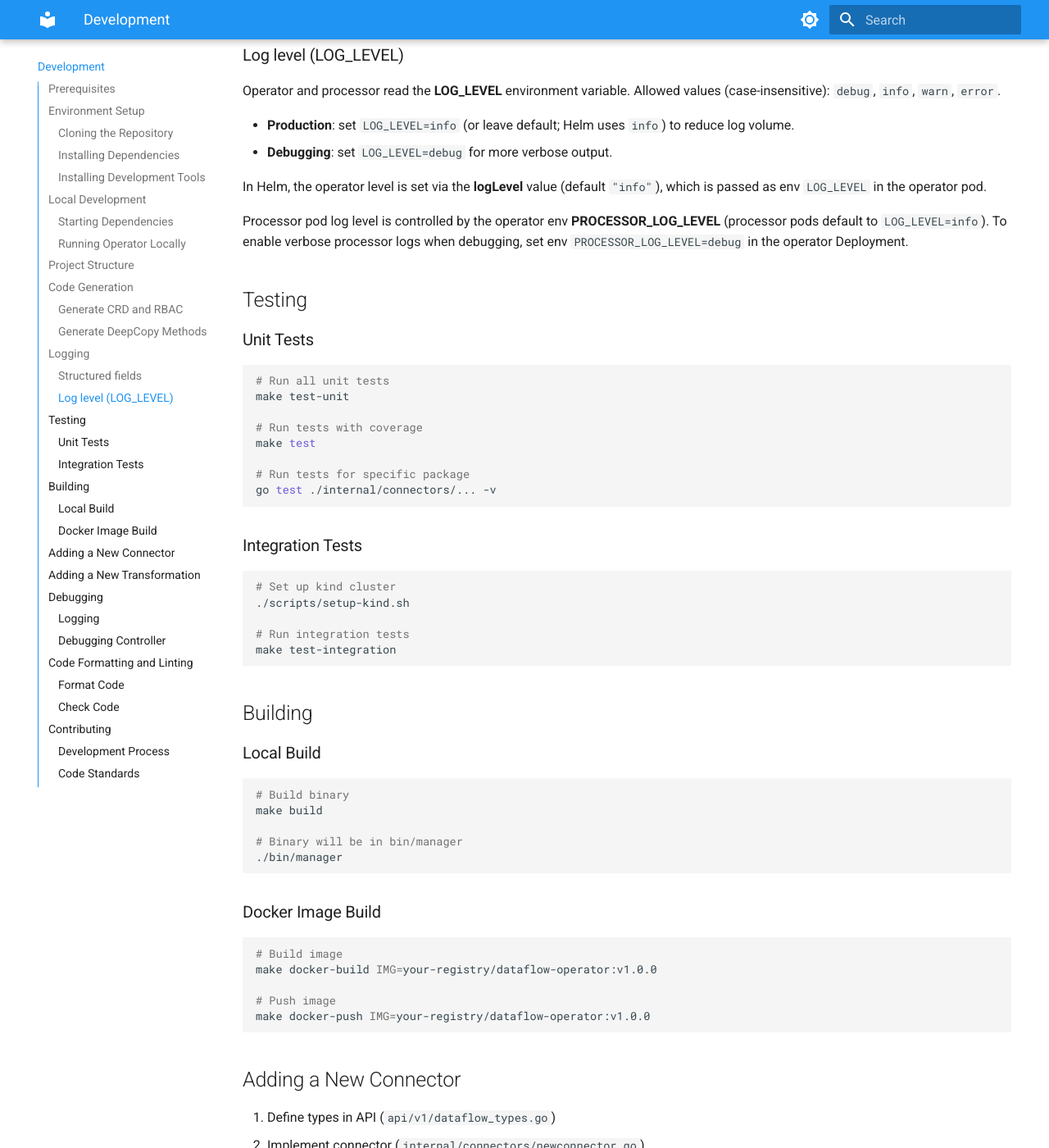
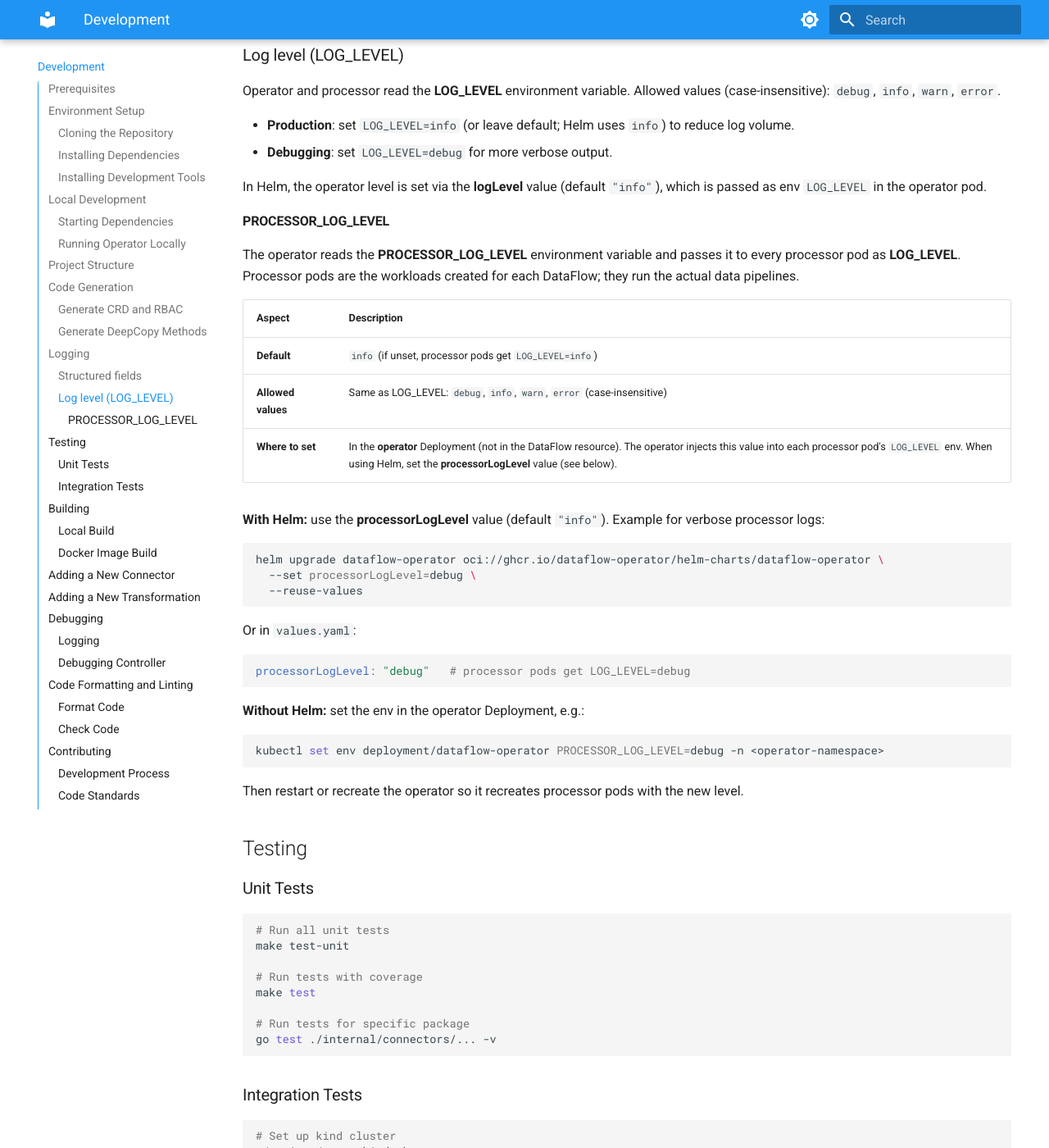
Before and after one commit to dataflow-operator/docs, an MkDocs documentation site: the page built from docs/en/development.md, in a window 1280 px wide and 1400 px high, scrolled down 3049 px. Shown: the whole window at 82% size. Built offline with MkDocs 1.6.1 and Material for MkDocs 9.7.7, drawn with Linux system fonts in a browser that asks for light colours.

Commit message:
Improve documentation about PROCESSOR_LOG_LEVEL

````diff
--- a/docs/en/development.md
+++ b/docs/en/development.md
@@ -140,7 +140,37 @@ Operator and processor read the **LOG_LEVEL** environment variable. Allowed valu
 
 In Helm, the operator level is set via the **logLevel** value (default `"info"`), which is passed as env `LOG_LEVEL` in the operator pod.
 
-Processor pod log level is controlled by the operator env **PROCESSOR_LOG_LEVEL** (processor pods default to `LOG_LEVEL=info`). To enable verbose processor logs when debugging, set env `PROCESSOR_LOG_LEVEL=debug` in the operator Deployment.
+#### PROCESSOR_LOG_LEVEL
+
+The operator reads the **PROCESSOR_LOG_LEVEL** environment variable and passes it to every processor pod as **LOG_LEVEL**. Processor pods are the workloads created for each DataFlow; they run the actual data pipelines.
+
+| Aspect | Description |
+|--------|-------------|
+| **Default** | `info` (if unset, processor pods get `LOG_LEVEL=info`) |
+| **Allowed values** | Same as LOG_LEVEL: `debug`, `info`, `warn`, `error` (case-insensitive) |
+| **Where to set** | In the **operator** Deployment (not in the DataFlow resource). The operator injects this value into each processor pod's `LOG_LEVEL` env. When using Helm, set the **processorLogLevel** value (see below). |
+
+**With Helm:** use the **processorLogLevel** value (default `"info"`). Example for verbose processor logs:
+
+```bash
+helm upgrade dataflow-operator oci://ghcr.io/dataflow-operator/helm-charts/dataflow-operator \
+  --set processorLogLevel=debug \
+  --reuse-values
+```
+
+Or in `values.yaml`:
+
+```yaml
+processorLogLevel: "debug"   # processor pods get LOG_LEVEL=debug
+```
+
+**Without Helm:** set the env in the operator Deployment, e.g.:
+
+```bash
+kubectl set env deployment/dataflow-operator PROCESSOR_LOG_LEVEL=debug -n <operator-namespace>
+```
+
+Then restart or recreate the operator so it recreates processor pods with the new level.
 
 ## Testing
 
````
Also changed, not shown: docs/ru/development.md (+31 -1 lines).
